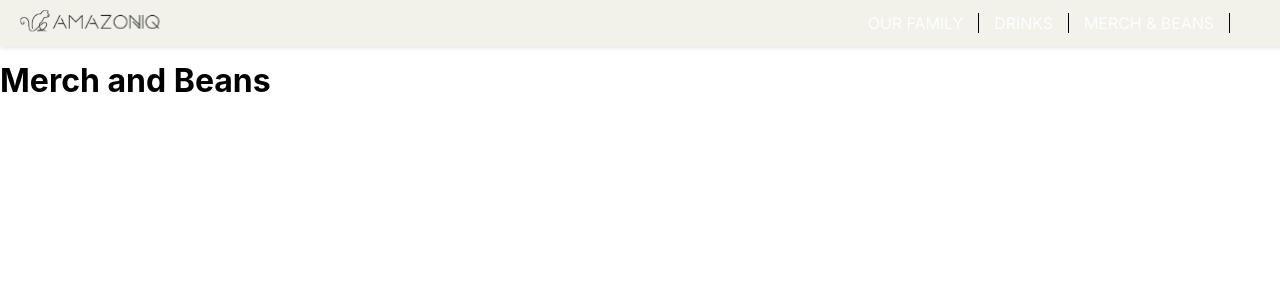
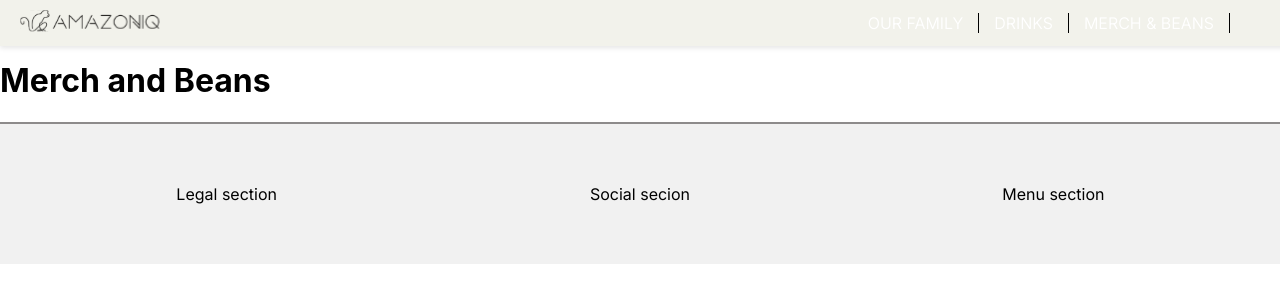
Before and after one commit to Cibuta562/amazoniq, a React (Create React App) app: page /under-construction/merch-and-beans in a window 1280 px wide. Shown: the top 302 px of the page. Built offline with nearby package versions, Linux system fonts and the light colour scheme.

Commit message:
menu dropdown tel v1

```diff
--- a/src/App.js
+++ b/src/App.js
@@ -6,6 +6,7 @@ import Loading from "./pages/loading"
 import Meniu from "./pages/meniu";
 import Family from "./pages/family";
 import MerchAndBeans from "./pages/merchAndBeans";
+import Footer from "./pages/footer";
 
 
 function App() {
@@ -18,6 +19,7 @@ function App() {
                     <Route path="/under-construction/our-family" element={<Family />} />
                     <Route path="/under-construction/merch-and-beans" element={<MerchAndBeans />} />
                 </Routes>
+            <Footer/>
         </BrowserRouter>
     );
 }
--- a/src/Menu.css
+++ b/src/Menu.css
@@ -6,7 +6,7 @@
     position: fixed;
     top: 0;
     width: 100%;
-    z-index: 1;
+    z-index: 10;
     box-shadow: 0 2px 5px rgba(0, 0, 0, 0.1);
     display: flex;
     justify-content: space-between;
--- /dev/null
+++ b/src/pages/footer.css
@@ -0,0 +1,27 @@
+.footer-container {
+    display: flex;
+    flex-wrap: wrap; /* Allow wrapping to the next line on smaller screens */
+    justify-content: space-between; /* Distribute space between sections */
+    background-color: #f1f1f1; /* Example background color */
+    padding: 20px; /* Padding around the footer */
+    border-top: 2px solid #8d8b8b; /* Top border for the footer */
+}
+
+.footer-section {
+    font-family: Inter;
+    height: 100px;
+    width: 33.33%; /* Each section takes up 33.33% of the container width */
+    padding: 10px; /* Padding inside each section */
+    box-sizing: border-box; /* Include padding and border in width */
+    display: flex; /* Apply flexbox to center content */
+    justify-content: center; /* Center content horizontally */
+    align-items: center; /* Center content vertically */
+    text-align: center; /* Center text inside each section */
+}
+
+@media (max-width: 768px) {
+    .footer-section {
+        width: 100%; /* Full width for each section on smaller screens */
+        margin-bottom: 20px; /* Add spacing between sections */
+    }
+}
--- /dev/null
+++ b/src/pages/footer.js
@@ -0,0 +1,15 @@
+import "./footer.css"
+
+function Footer() {
+    return(
+        <div className="footer-container">
+            <div className="footer-section">
+                Legal section
+            </div>
+            <div className="footer-section">Social secion</div>
+            <div className="footer-section">Menu section</div>
+        </div>
+    )
+}
+
+export default Footer
```
